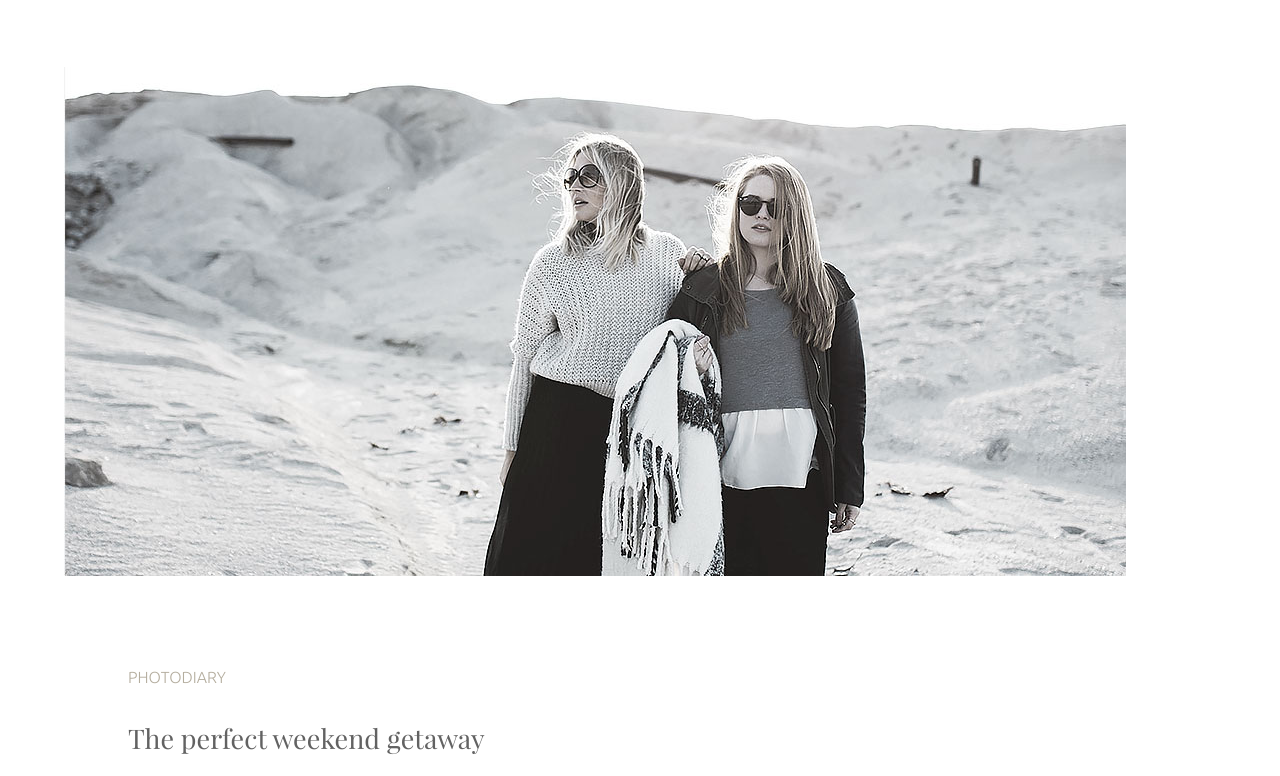
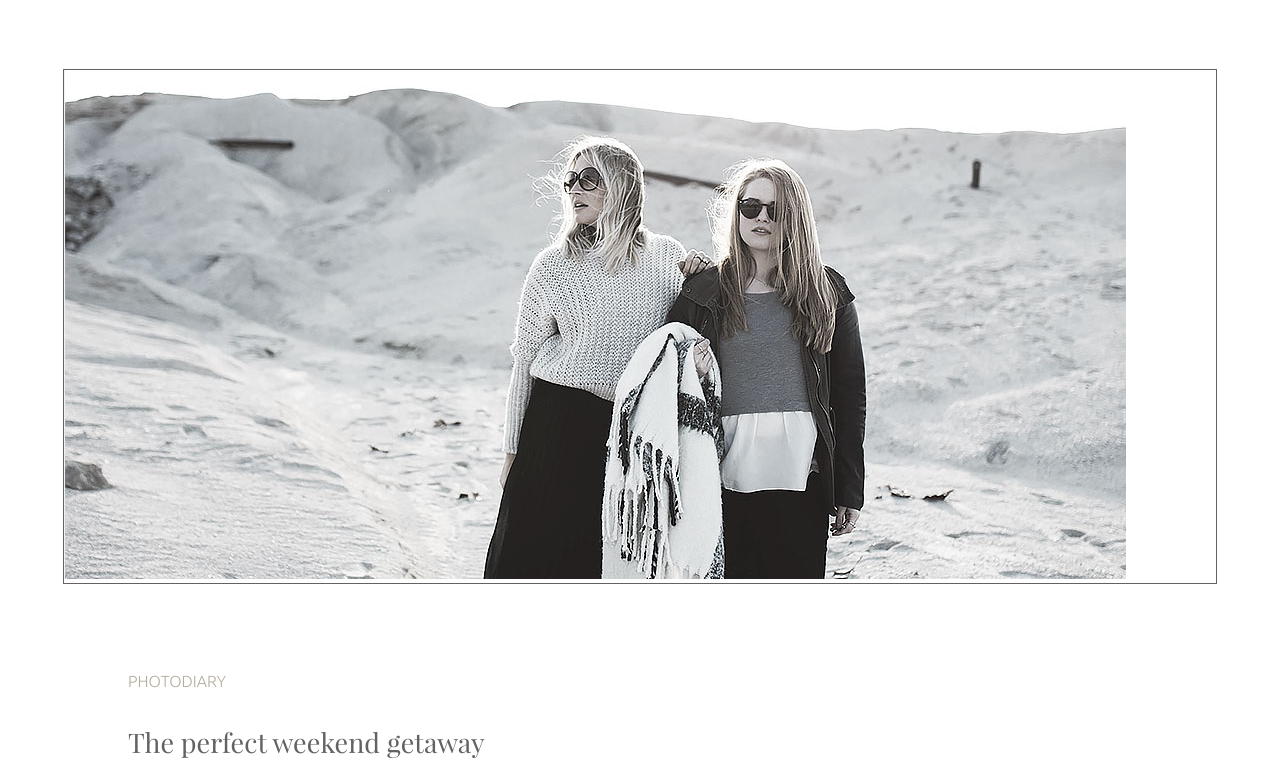
Before and after one commit to saydilmorsalin/minimo, a plain HTML site: page index.html in a window 1280 px wide. Shown: the part 76-852 px from the top of the page. Drawn offline with Linux system fonts and the light colour scheme.

Commit message:
Update style.css

```diff
--- a/css/style.css
+++ b/css/style.css
@@ -20,7 +20,7 @@ header{
 .container{
     margin: 0 auto;
     width: 90%;
-    /* border: 1px solid; */
+    border: 1px solid;
     overflow: hidden;
 }
 .container_2{
```
